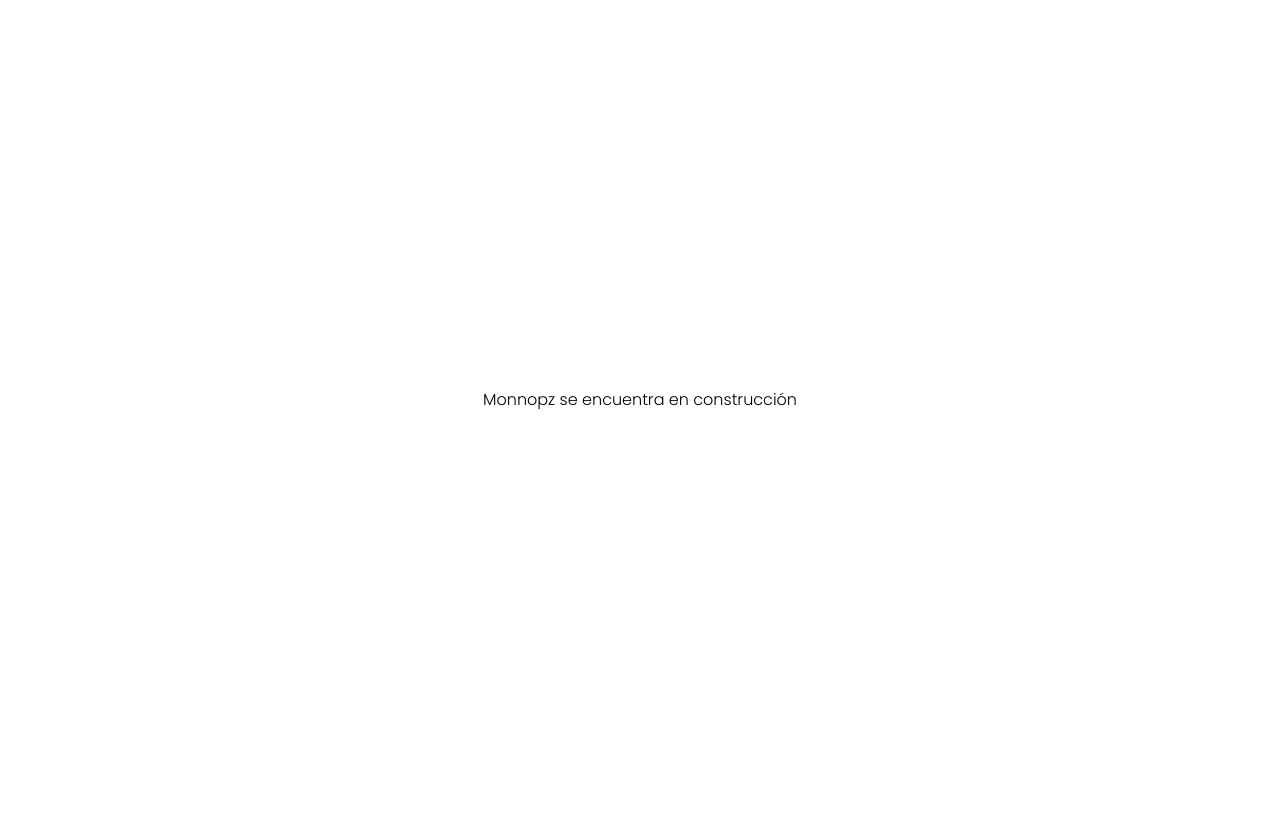
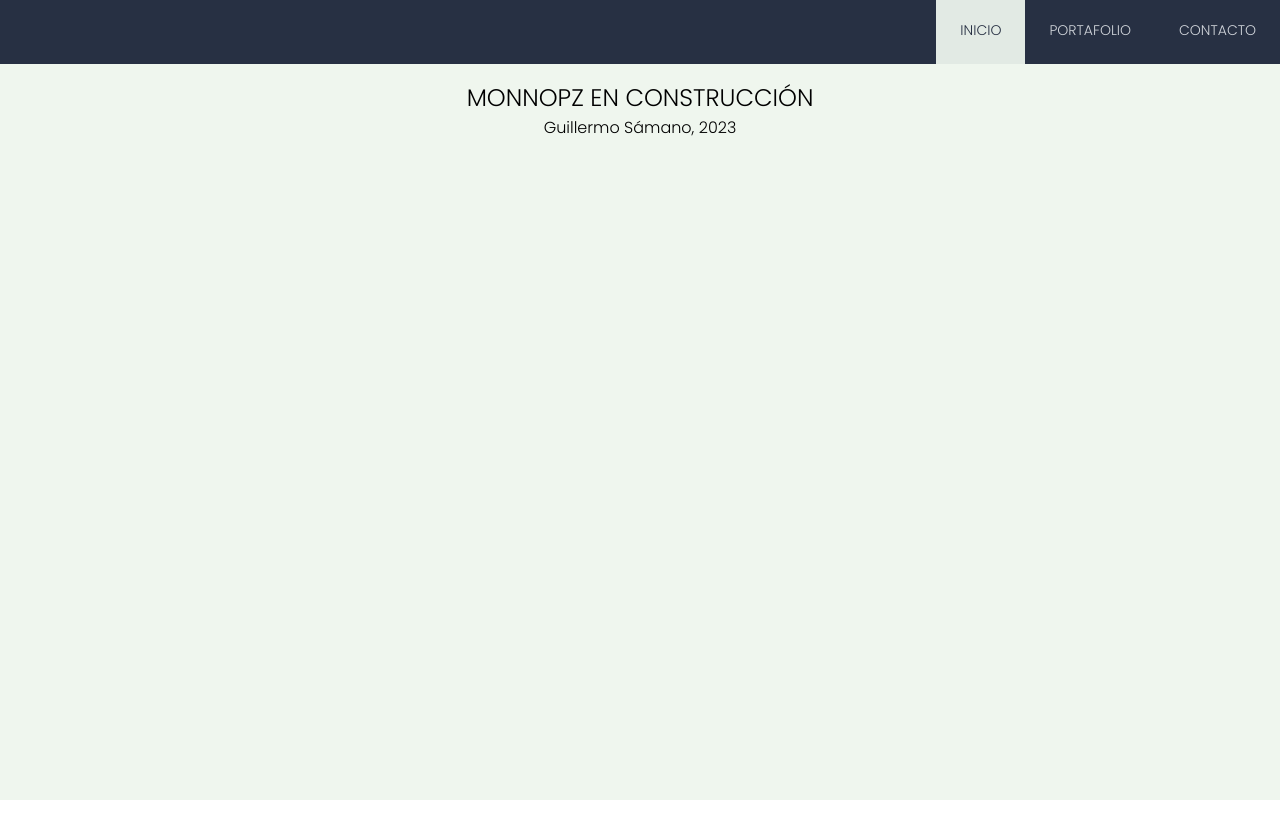
Before and after one commit to Monnopz/monnopz-portfolio, a Vue app: page /#/ in a window 1280 px wide. Shown: the top 838 px of the page. Before the commit the page ends 800 px from the top, so only its background shows below. Built offline with nearby package versions, Linux system fonts and the light colour scheme.

Commit message:
Se agregó navbar del portafolio

```diff
--- a/public/index.html
+++ b/public/index.html
@@ -1,5 +1,5 @@
 <!DOCTYPE html>
-<html lang="">
+<html lang="en">
   <head>
     <meta charset="utf-8">
     <meta http-equiv="X-UA-Compatible" content="IE=edge">
--- a/src/App.vue
+++ b/src/App.vue
@@ -1,5 +1,5 @@
 <template>
-  <router-view/>
+  <div class="font-poppins"><router-view/></div>
 </template>
 
 <script>
--- a/src/modules/main/layouts/MainLayout.vue
+++ b/src/modules/main/layouts/MainLayout.vue
@@ -1,9 +1,7 @@
 <template>
-  <div class="font-poppins">
-    <!-- <Navbar /> -->
-    <router-view></router-view>
-    <!-- <Footer /> -->
-  </div>
+  <!-- <Navbar /> -->
+  <router-view></router-view>
+  <!-- <Footer /> -->
 </template>
 
 <script>
--- a/src/modules/main/views/HomeView.vue
+++ b/src/modules/main/views/HomeView.vue
@@ -1,9 +1,60 @@
 <template>
   <!-- <BigScreenBanner />
   <NewsSection /> -->
-  <div class="h-screen flex items-center justify-center">
-    <div>
-        Monnopz se encuentra en construcción
+  <div class="h-screen bg-[#eff6ee]">
+    <nav class="bg-[#273043]">
+        <div class="relative flex h-16 items-center justify-between">
+          <div class="absolute inset-y-0 left-0 flex items-center sm:hidden">
+            <!-- Mobile menu button-->
+            <button type="button" class="inline-flex items-center justify-center rounded-md p-2 text-[#eff6ee]/[0.94] hover:bg-[#eff6ee]/[0.94] hover:text-[#273043] focus:outline-none focus:ring-1 focus:ring-inset focus:ring-[#eff6ee]/[0.94]" aria-controls="mobile-menu" aria-expanded="false">
+              <span class="sr-only">Open main menu</span>
+              <!--
+                Icon when menu is closed.
+
+                Menu open: "hidden", Menu closed: "block"
+              -->
+              <svg class="block h-6 w-6" fill="none" viewBox="0 0 24 24" stroke-width="1.5" stroke="currentColor" aria-hidden="true">
+                <path stroke-linecap="round" stroke-linejoin="round" d="M3.75 6.75h16.5M3.75 12h16.5m-16.5 5.25h16.5" />
+              </svg>
+              <!--
+                Icon when menu is open.
+
+                Menu open: "block", Menu closed: "hidden"
+              -->
+              <svg class="hidden h-6 w-6" fill="none" viewBox="0 0 24 24" stroke-width="1.5" stroke="currentColor" aria-hidden="true">
+                <path stroke-linecap="round" stroke-linejoin="round" d="M6 18L18 6M6 6l12 12" />
+              </svg>
+            </button>
+          </div>
+          <div class="flex flex-1 justify-end">
+            <!-- <div class="flex flex-shrink-0 items-center">
+              <img class="block h-8 w-auto lg:hidden" src="https://tailwindui.com/img/logos/mark.svg?color=indigo&shade=500" alt="Your Company">
+              <img class="hidden h-8 w-auto lg:block" src="https://tailwindui.com/img/logos/mark.svg?color=indigo&shade=500" alt="Your Company">
+            </div> -->
+            <div class="hidden sm:block">
+              <div class="flex">
+                <!-- Current: "bg-gray-900 text-white", Default: "text-gray-300 hover:bg-gray-700 hover:text-white" -->
+                <a href="#" class="h-16 bg-[#eff6ee]/[0.94] text-[#273043] px-6 py-5 text-sm font-medium" aria-current="page">INICIO</a>
+                <a href="#" class="h-16 text-gray-300 hover:bg-gray-700 hover:[#eff6ee] rounded-md px-6 py-5 text-sm font-medium">PORTAFOLIO</a>
+                <a href="#" class="h-16 text-gray-300 hover:bg-gray-700 hover:[#eff6ee] rounded-md px-6 py-5 text-sm font-medium">CONTACTO</a>
+              </div>
+            </div>
+          </div>
+        </div>
+
+      <!-- Mobile menu, show/hide based on menu state. -->
+      <div class="sm:hidden" id="mobile-menu">
+        <!-- Current: "bg-gray-900 text-white", Default: "text-gray-300 hover:bg-gray-700 hover:text-white" -->
+        <a href="#" class="text-center bg-[#eff6ee]/[0.94] text-[#273043] block px-3 py-2 text-base font-medium" aria-current="page">INICIO</a>
+        <a href="#" class="text-center text-gray-300 hover:bg-gray-700 hover:[#eff6ee] block px-3 py-2 text-base font-medium">PORTAFOLIO</a>
+        <a href="#" class="text-center text-gray-300 hover:bg-gray-700 hover:[#eff6ee] block px-3 py-2 text-base font-medium">CONTACTO</a>
+      </div>
+    </nav>
+    <div class="h-full text-center">
+      <div class="mt-4">
+        <span class="text-[24px]">MONNOPZ EN CONSTRUCCIÓN</span><br>
+        <span>Guillermo Sámano, 2023</span>
+      </div>
     </div>
   </div>
 </template>
```
